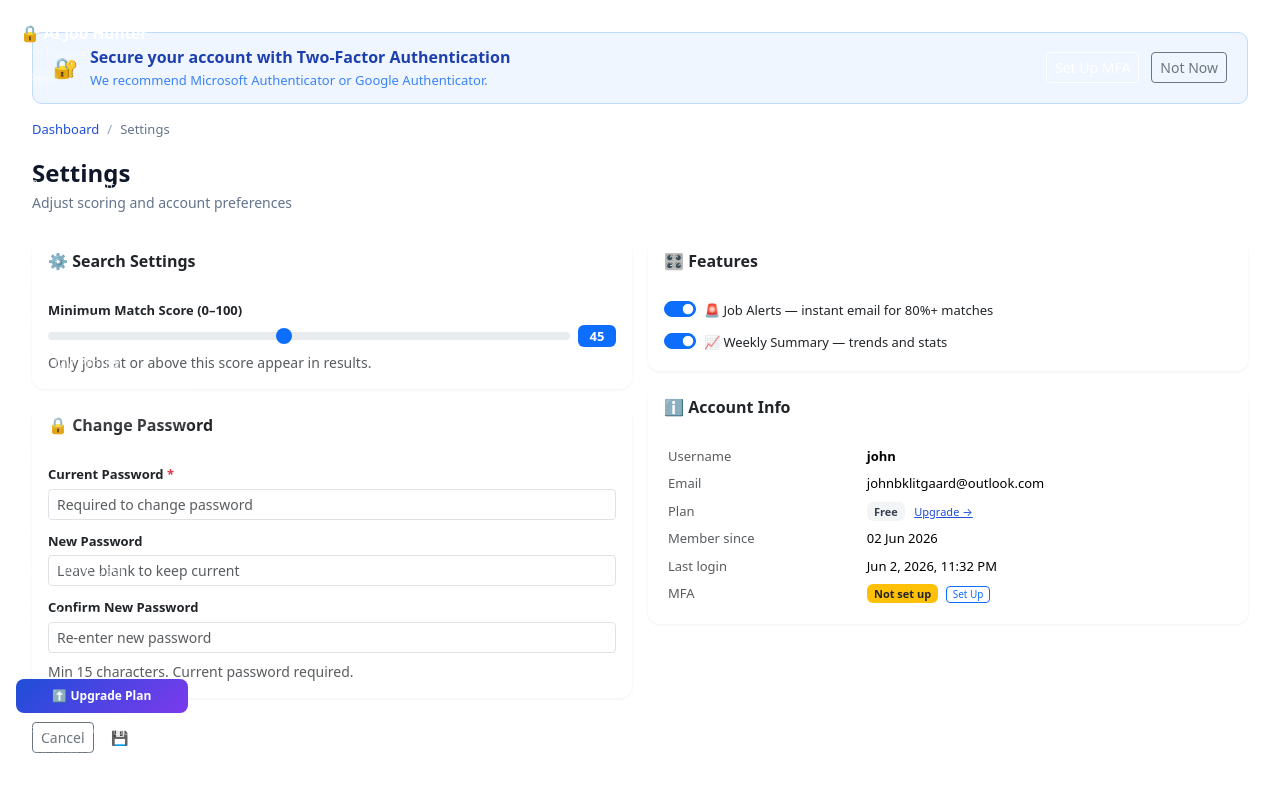
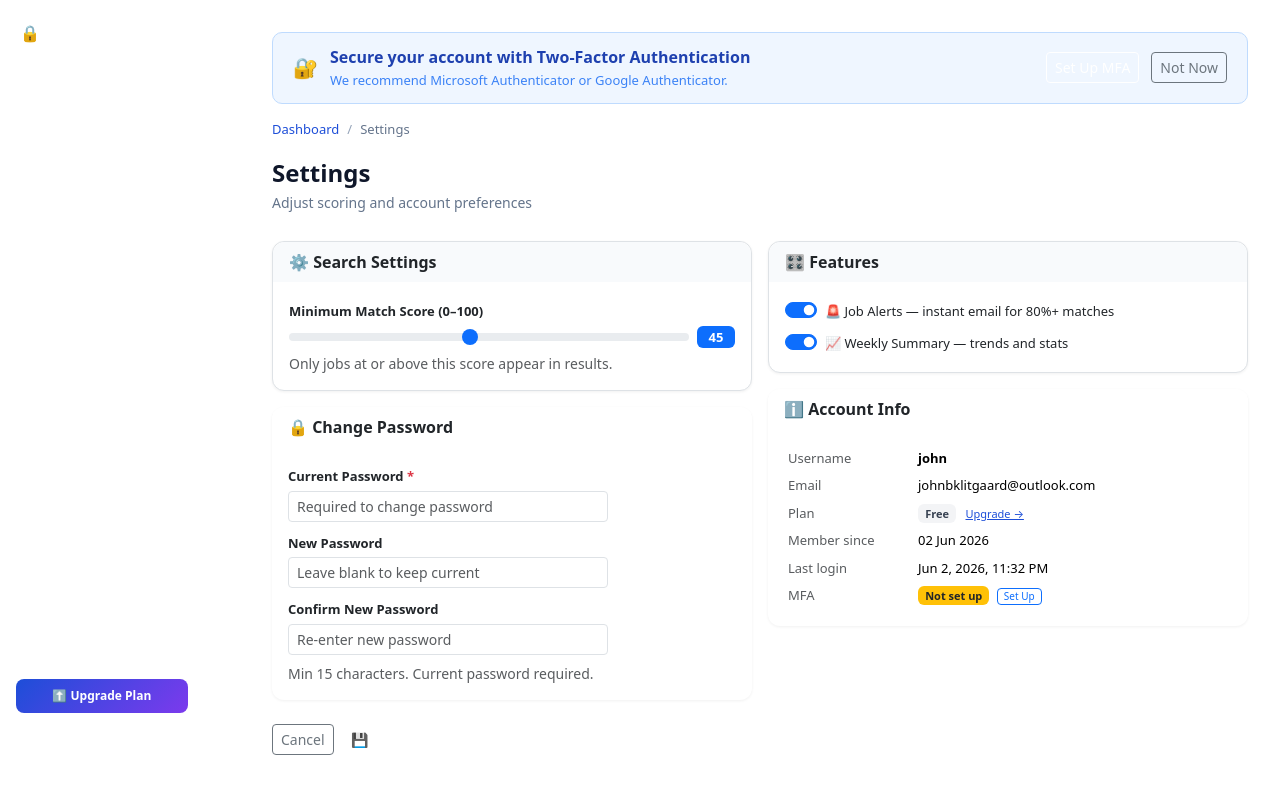
Before and after one commit to PilotGuy13/job-hunter-web, a Flask app: page /settings in a window 1280 px wide. Before the commit the page ends 753 px from the top, so only its background shows below. Run offline with Flask 3, Linux system fonts and the light colour scheme; a user stored in the database is signed in; data that the repository does not hold is empty; parts of the project's set-up code (start-up, migrations or seed data) failed here and were passed over; some libraries are stand-ins or nearby versions.

Commit message:
Full sync from PythonAnywhere - all working versions

```diff
--- a/templates/base.html
+++ b/templates/base.html
@@ -131,7 +131,7 @@
       font-size: 12px; color: rgba(255,255,255,0.5);
     }
     .sidebar-footer a { color: rgba(255,255,255,0.7); text-decoration: none; }
-    .main-content { margin-left: var(--sidebar-width); padding: 32px; min-height: 100vh; }
+    .main-content { margin-left: 240px; padding: 32px; min-height: 100vh; }
     .page-header { margin-bottom: 28px; }
     .page-header h2 { font-size: 24px; font-weight: 800; color: #0f172a; margin: 0; }
     .page-header p  { color: #64748b; margin: 4px 0 0; font-size: 14px; }
--- a/templates/settings.html
+++ b/templates/settings.html
@@ -14,8 +14,8 @@
     <div class="col-lg-6">
 
       <!-- Search Settings -->
-      <div class="card mb-3">
-        <div class="card-header py-2 px-3">⚙️ Search Settings</div>
+      <div class="card mb-3" style="border:1px solid #dee2e6;">
+        <div class="card-header py-2 px-3" style="background:#f8fafc;">⚙️ Search Settings</div>
         <div class="card-body p-3">
           <label class="form-label fw-semibold mb-1" style="font-size:13px;">Minimum Match Score (0–100)</label>
           <div class="d-flex align-items-center gap-2">
@@ -35,17 +35,15 @@
         <div class="card-body p-3">
           <div class="mb-2">
             <label class="form-label fw-semibold mb-1" style="font-size:13px;">Current Password <span class="text-danger">*</span></label>
-            <input type="password" name="current_password" class="form-control form-control-sm" placeholder="Required to change password">
+            <input type="password" name="current_password" class="form-control form-control-sm" placeholder="Required to change password" style="max-width:320px;">
           </div>
           <div class="mb-2">
             <label class="form-label fw-semibold mb-1" style="font-size:13px;">New Password</label>
-            <input type="password" name="new_password" id="new_password" class="form-control form-control-sm"
-                   placeholder="Leave blank to keep current" oninput="checkPasswords()">
+            <input type="password" name="new_password" id="new_password" class="form-control form-control-sm" style="max-width:320px;" placeholder="Leave blank to keep current" oninput="checkPasswords()">
           </div>
           <div class="mb-2">
             <label class="form-label fw-semibold mb-1" style="font-size:13px;">Confirm New Password</label>
-            <input type="password" id="confirm_password" class="form-control form-control-sm"
-                   placeholder="Re-enter new password" oninput="checkPasswords()">
+            <input type="password" id="confirm_password" class="form-control form-control-sm" style="max-width:320px;" placeholder="Re-enter new password" oninput="checkPasswords()">
             <div id="pw_feedback" style="font-size:12px;margin-top:4px;display:none;"></div>
           </div>
           <div class="form-text">Min 15 characters. Current password required.</div>
@@ -58,8 +56,8 @@
     <div class="col-lg-6">
 
       <!-- Features -->
-      <div class="card mb-3">
-        <div class="card-header py-2 px-3">🎛️ Features</div>
+      <div class="card mb-3" style="border:1px solid #dee2e6;">
+        <div class="card-header py-2 px-3" style="background:#f8fafc;">🎛️ Features</div>
         <div class="card-body p-3">
           <div class="form-check form-switch mb-2">
             <input class="form-check-input" type="checkbox" name="enable_job_alerts" id="tog_alerts"
@@ -83,7 +81,7 @@
         <div class="card-header py-2 px-3">ℹ️ Account Info</div>
         <div class="card-body p-3">
           <table class="table table-sm table-borderless mb-0" style="font-size:13px;">
-            <colgroup><col style="width:35%"><col></colgroup>
+            <colgroup><col style="width:130px"><col></colgroup>
             <tr><td class="text-muted py-1">Username</td><td class="fw-semibold py-1">{{ current_user.username }}</td></tr>
             <tr><td class="text-muted py-1">Email</td><td class="py-1">{{ current_user.email }}</td></tr>
             <tr><td class="text-muted py-1">Plan</td><td class="py-1">
@@ -91,9 +89,7 @@
               <span class="badge" style="font-size:11px;background:{% if plan=='pro' %}#ede9fe;color:#5b21b6{% elif plan=='standard' %}#d1fae5;color:#065f46{% elif plan=='trial' %}#fef3c7;color:#92400e{% elif plan=='lite' %}#e0f2fe;color:#075985{% else %}#f3f4f6;color:#374151{% endif %};">
                 {{ plan | capitalize }}
               </span>
-              {% if plan not in ['pro'] %}
-              <a href="{{ url_for('pricing') }}" style="font-size:11px;margin-left:6px;color:#1d4ed8;">Upgrade →</a>
-              {% endif %}
+              {% if plan not in ['pro', 'Pro'] %}<a href="{{ url_for('pricing') }}" style="font-size:11px;margin-left:6px;color:#1d4ed8;">Upgrade →</a>{% endif %}
             </td></tr>
             <tr><td class="text-muted py-1">Member since</td><td class="py-1">{{ current_user.created_at.strftime('%d %b %Y') }}</td></tr>
             <tr><td class="text-muted py-1">Last login</td><td class="py-1">
```
